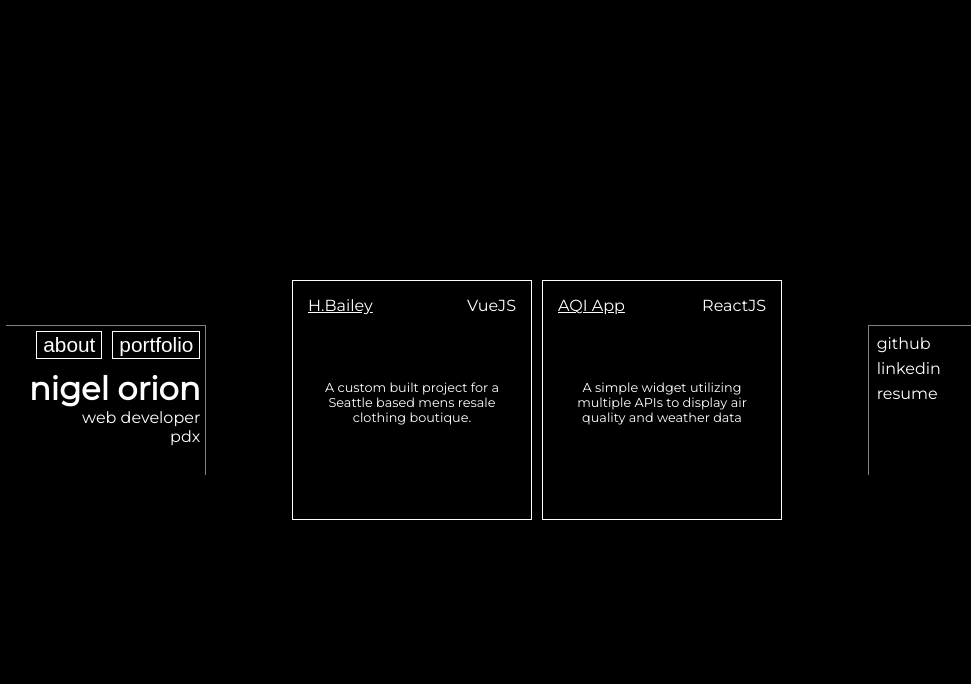
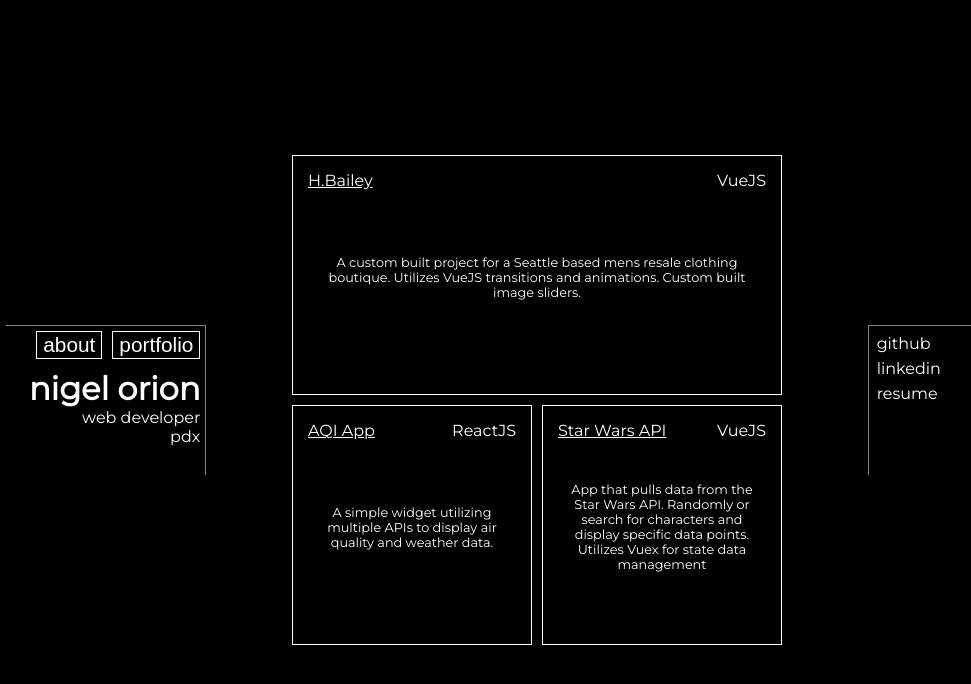
Before and after one commit to nigelorion/portfolio-final, a Vue app: page / in a window 1280 px wide. Both pictures are taken after a click on the button "portfolio". Shown: the top 684 px of the page, without its empty margins (103-1074 px from the left). Built offline with nearby package versions, Linux system fonts and the light colour scheme.

Commit message:
add star wars api to portfolio section, add wide class

```diff
--- a/src/components/Portfolio.vue
+++ b/src/components/Portfolio.vue
@@ -1,13 +1,13 @@
 <template>
   <div class="main">
     <div class="projects">
-      <div class="projectWrapper hbailey">
+      <div class="projectWrapper wideWrapper">
         <div class="show">
           <a class="projectName" target="_blank" href="http://hbailey.boutique">H.Bailey</a>
           <p>VueJS</p>
         </div>
         <div>
-          <p class="aboutProject">A custom built project for a Seattle based mens resale clothing boutique. </p>
+          <p class="aboutProject">A custom built project for a Seattle based mens resale clothing boutique. Utilizes VueJS transitions and animations. Custom built image sliders.</p>
         </div>
         <div class="hidden">
           <a class="hiddenLinks" target="_blank" href="https://github.com/nigelorion/hbailey">code</a>
@@ -20,13 +20,39 @@
           <p>ReactJS</p>
         </div>
         <div>
-          <p class="aboutProject">A simple widget utilizing multiple APIs to display air quality and weather data</p>
+          <p class="aboutProject">A simple widget utilizing multiple APIs to display air quality and weather data.</p>
         </div>
         <div class="hidden">
           <a class="hiddenLinks" target="_blank" href="https://github.com/nigelorion/air-quality-app">code</a>
           <a class="hiddenLinks" target="_blank" href="https://current-aqi.herokuapp.com">live</a>
         </div>
       </div>
+      <div class="projectWrapper">
+        <div class="show">
+          <a class="projectName" target="_blank" href="https://current-aqi.herokuapp.com">Star Wars API</a>
+          <p>VueJS</p>
+        </div>
+        <div>
+          <p class="aboutProject">App that pulls data from the Star Wars API. Randomly or search for characters and display specific data points. Utilizes Vuex for state data management</p>
+        </div>
+        <div class="hidden">
+          <a class="hiddenLinks" target="_blank" href="https://github.com/nigelorion/star-wars-vue">code</a>
+          <a class="hiddenLinks" target="_blank" href="https://nigelorion.github.io/star-wars-vue">live</a>
+        </div>
+      </div>
+      <!-- <div class="projectWrapper">
+        <div class="show">
+          <a class="projectName" target="_blank" href="https://current-aqi.herokuapp.com">Star Wars API</a>
+          <p>VueJS</p>
+        </div>
+        <div>
+          <p class="aboutProject">App that pulls data from the Star Wars API. Randomly or search for characters and display specific data points. Utilizes Vuex for state data management</p>
+        </div>
+        <div class="hidden">
+          <a class="hiddenLinks" target="_blank" href="https://github.com/nigelorion/star-wars-vue">code</a>
+          <a class="hiddenLinks" target="_blank" href="https://nigelorion.github.io/star-wars-vue">live</a>
+        </div>
+      </div> -->
 
       <!-- <div class="projectWrapper">
 
@@ -177,4 +203,8 @@ img {
   color: white;
 }
 
+.wideWrapper {
+  width: 100% !important;
+}
+
 </style>
```
Also changed, not shown: 7 other files (tests, documents, lock files or other folders).
